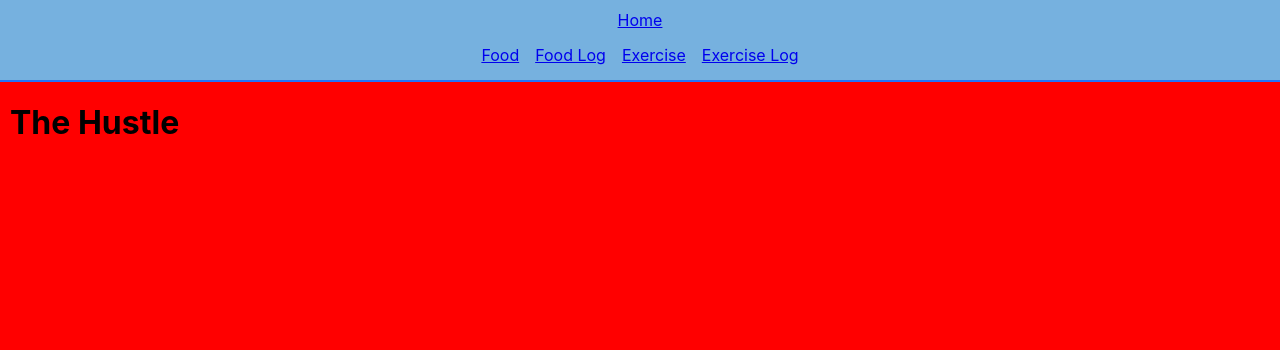
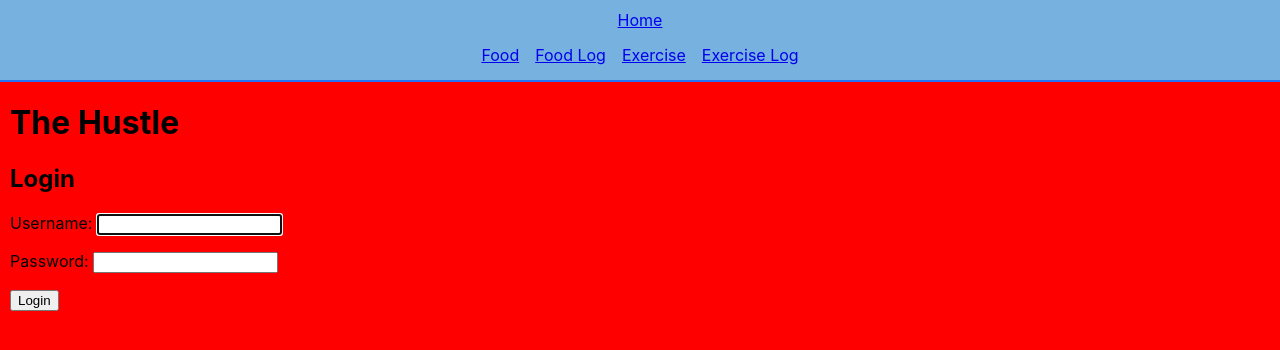
Before and after one commit to JImmyJImmy0/thehustle, a Django app: page / in a window 1280 px wide. Shown: the top 350 px of the page. Run offline with Django 3.2, Linux system fonts and the light colour scheme.

Commit message:
change home to login

```diff
--- a/main_app/templates/home.html
+++ b/main_app/templates/home.html
@@ -9,4 +9,14 @@
 
 <h1>The Hustle</h1>
 
+<section>
+    <form action="{% url 'home' %}" method="post" class='login'>
+        <h1>Login</h1>
+        {% csrf_token %}
+        {{ form.as_p }}
+        <input type="hidden" name='next' value='{{ next }}'>
+        <button type='submit' class='submit-btn'>Login</button>
+    </form>
+</section>
+
 {% endblock %}
```
